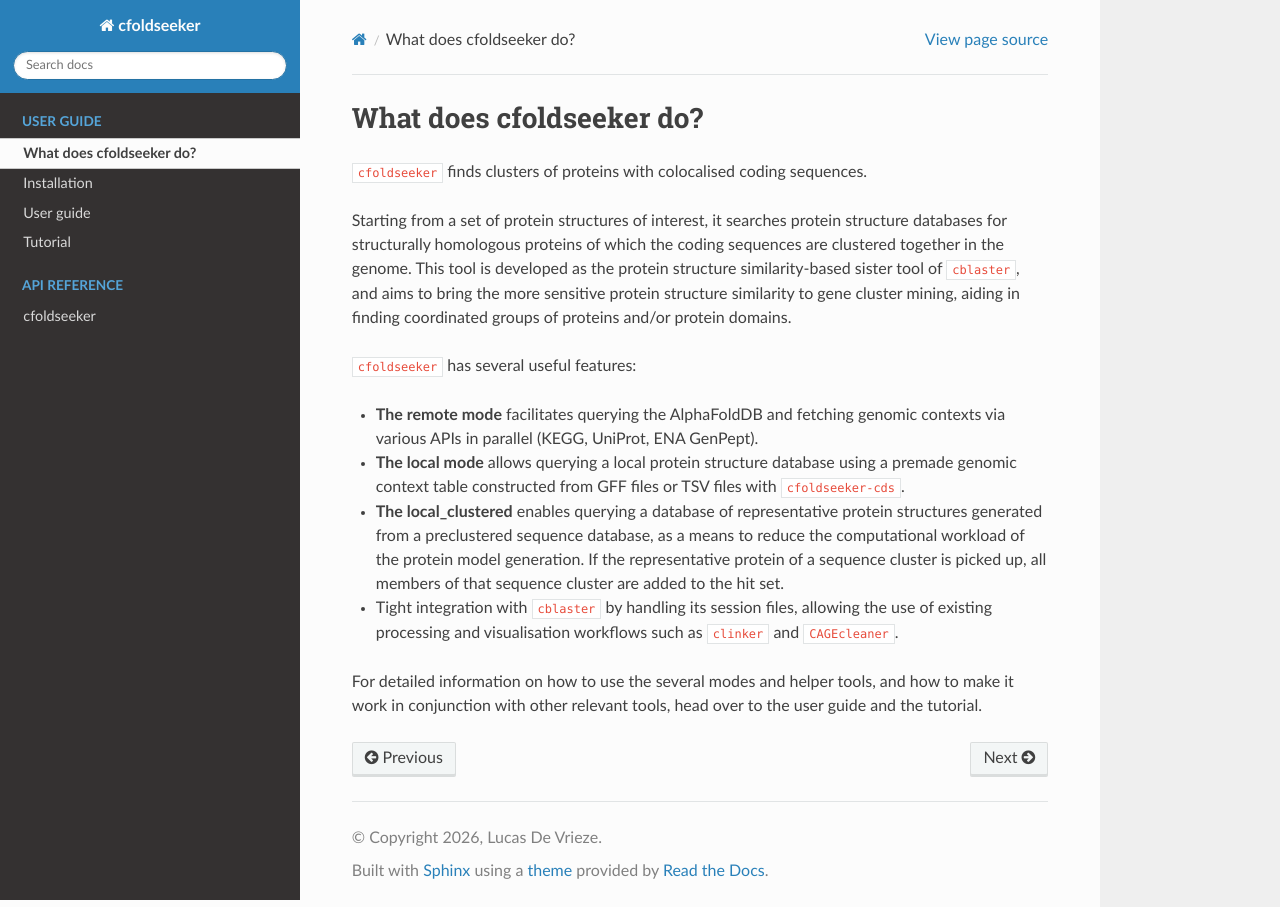
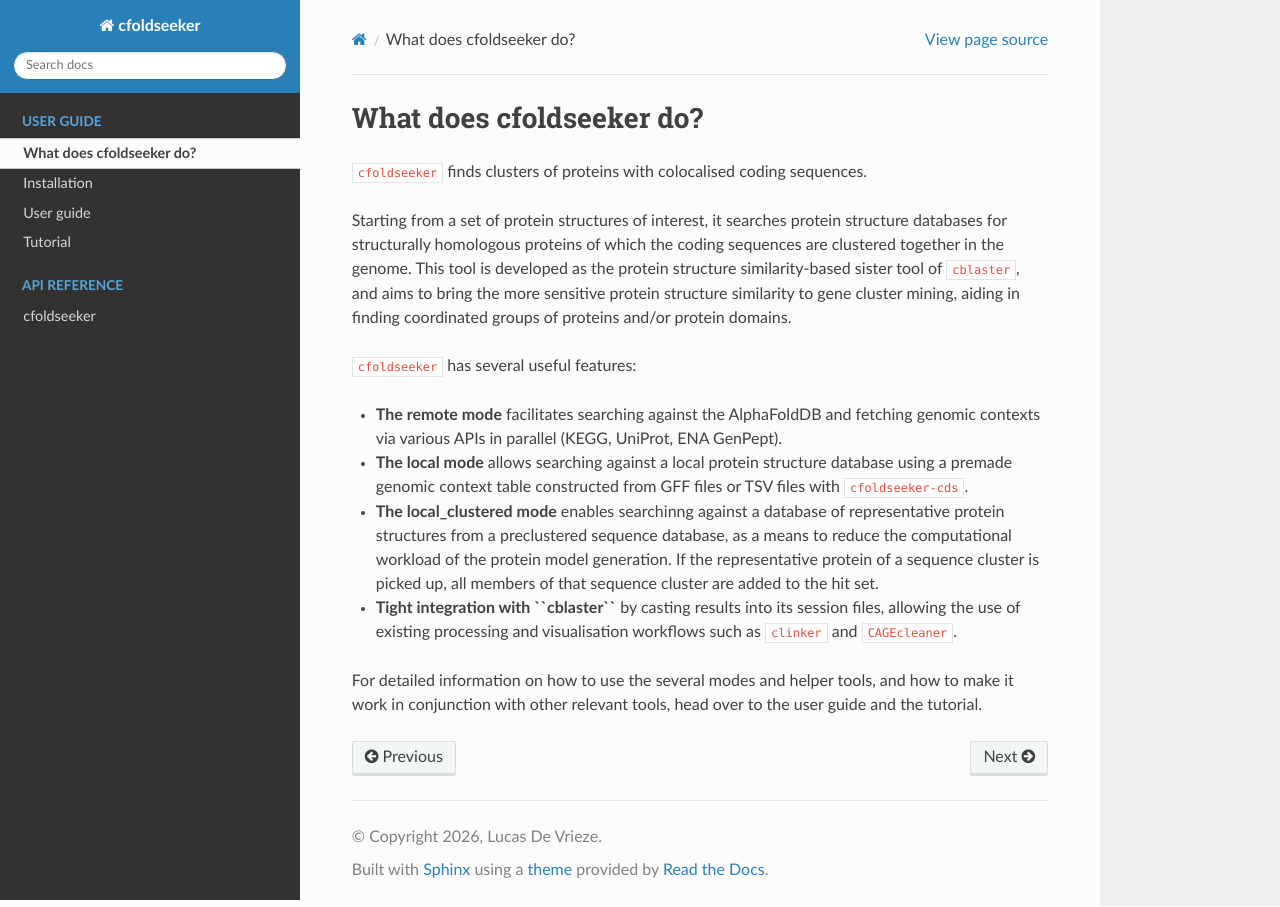
Before and after one commit to LucoDevro/cfoldseeker, a Sphinx documentation site: the page built from docs/guide/index.rst, in a window 1280 px wide. Built offline with Sphinx 7.4.7 and the Read the Docs theme 3.1.0, drawn with Linux system fonts in a browser that asks for light colours.

Commit message:
Minor doc tweaks

```diff
--- a/docs/guide/index.rst
+++ b/docs/guide/index.rst
@@ -7,9 +7,9 @@ Starting from a set of protein structures of interest, it searches protein struc
 
 ``cfoldseeker`` has several useful features:
 
-- **The remote mode** facilitates querying the AlphaFoldDB and fetching genomic contexts via various APIs in parallel (KEGG, UniProt, ENA GenPept).
-- **The local mode** allows querying a local protein structure database using a premade genomic context table constructed from GFF files or TSV files with ``cfoldseeker-cds``.
-- **The local_clustered** enables querying a database of representative protein structures generated from a preclustered sequence database, as a means to reduce the computational workload of the protein model generation. If the representative protein of a sequence cluster is picked up, all members of that sequence cluster are added to the hit set.
-- Tight integration with ``cblaster`` by handling its session files, allowing the use of existing processing and visualisation workflows such as ``clinker`` and ``CAGEcleaner``.
+- **The remote mode** facilitates searching against the AlphaFoldDB and fetching genomic contexts via various APIs in parallel (KEGG, UniProt, ENA GenPept).
+- **The local mode** allows searching against a local protein structure database using a premade genomic context table constructed from GFF files or TSV files with ``cfoldseeker-cds``.
+- **The local_clustered mode** enables searchinng against a database of representative protein structures from a preclustered sequence database, as a means to reduce the computational workload of the protein model generation. If the representative protein of a sequence cluster is picked up, all members of that sequence cluster are added to the hit set.
+- **Tight integration with ``cblaster``** by casting results into its session files, allowing the use of existing processing and visualisation workflows such as ``clinker`` and ``CAGEcleaner``.
 
 For detailed information on how to use the several modes and helper tools, and how to make it work in conjunction with other relevant tools, head over to the user guide and the tutorial.
--- a/docs/index.rst
+++ b/docs/index.rst
@@ -16,15 +16,13 @@ cfoldseeker
 
 **The local mode** launches FoldSeek searches against a local structure database, and uses a genomic context database prepared from your sequences using its helper tool ``cfoldseeker-cds``.
 
-**The local-clustered** mode facilitates searches against huge structure databases by searching against a target database preclustered with ``mmseqs2``.
+**The local-clustered mode** facilitates searches against huge structure databases by searching against the representative proteins of a target database preclustered with ``mmseqs2``.
 
 If you find ``cfoldseeker`` useful, please cite:
 
 ::
 
-	De Vrieze, L., Biltjes, M., Lukashevich, S., Tsurumi, K., Masschelein, J. (2025).
-	CAGEcleaner: reducing genomic redundancy in gene cluster mining. Bioinformatics
-	https://doi.org/10.1093/bioinformatics/btaf373
+	In preparation
 
 
 .. toctree::
```
